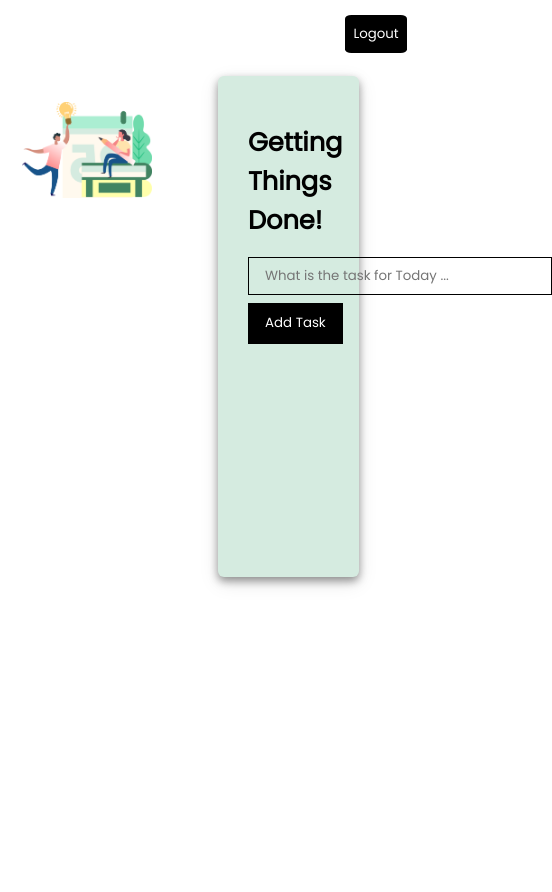
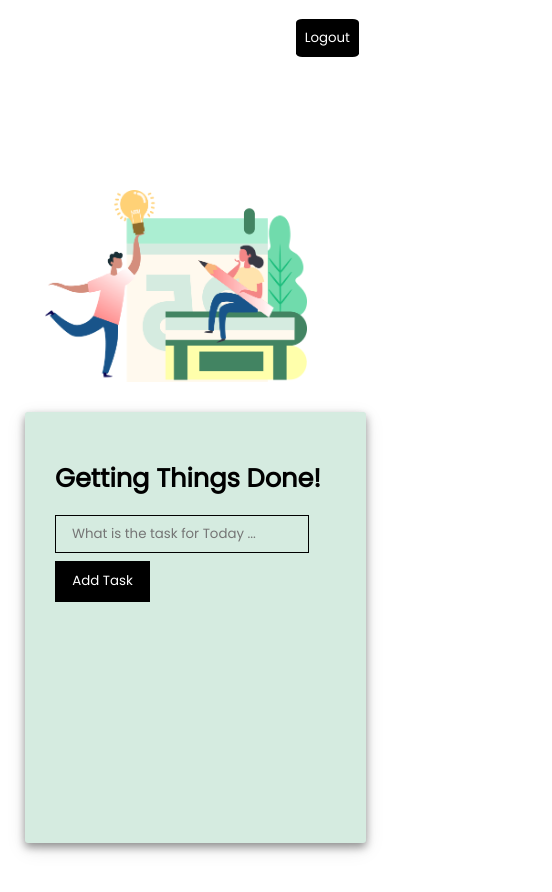
Before and after one commit to JasirBasheer/To-do-list-React, a React (Vite) app: page /home in a window 390 px wide. Shown: the top 892 px of the page, 552 px wide, since content can reach past the window. Built offline with nearby package versions, Linux system fonts and the light colour scheme; sample sign-in values are in the browser's storage.

Commit message:
add responsive for mobile application

```diff
--- a/src/App.css
+++ b/src/App.css
@@ -144,3 +144,87 @@ height: 41px;
     color: white;
     cursor: pointer;
   }
+
+
+
+
+  @media (max-width: 768px) {
+
+    .main{
+      height: 100vh;
+      flex-direction: column;
+    }
+
+    .imageDiv{
+      width: 100%;
+    }
+    .imageDiv img{
+      width: 70%;
+      margin-top: 20%;
+      margin-left: 10%;
+
+    }
+    .TaskContainer{
+      overflow-y: auto;
+      height: 17.5rem;
+      scrollbar-width: none;
+    }
+
+
+    .logoutBtn{
+      margin-left: 77%;
+      margin-top: 3%;
+
+    }
+
+
+    .todoDiv{
+      width: 75%;
+      margin-left: 17px;
+      height: 371px;
+      margin-top: 6%;
+      border-radius: 3px;
+
+    }
+
+    .Todo {
+      background-color: #bcc0be53;
+      display: flex;
+      justify-content: space-between;
+      align-items: center;
+      margin-top: 14px;
+      height: 2.6rem;
+      border-radius: 4px;
+      padding: 0 20px 0 0px;
+    }
+
+
+    .TaskInp{
+      outline: none;
+      background: none;
+      border: 1px solid #000000;
+      padding: 0.5rem 1rem;
+      margin-top: 0rem;
+      margin-bottom: 0.5rem;
+      width: 220px;
+      color: #000000;
+    }
+
+    .addTodoBtn{
+    width: 95px;
+    height: 41px;
+     border: none;
+     margin-bottom: 11px;
+     color: white;
+     background-color: #000000;
+     cursor: pointer;
+    }
+      .TaskEditInp{
+        width: 200px;
+        height: 36px;
+        background: none;
+        border: 1px solid black;
+        margin-top: 11px;
+      }
+
+      }
```
